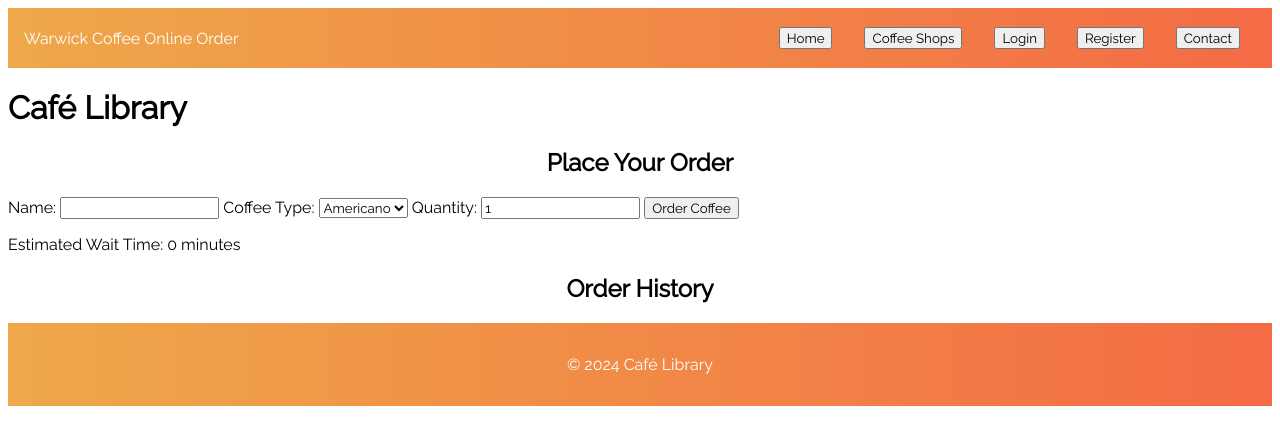
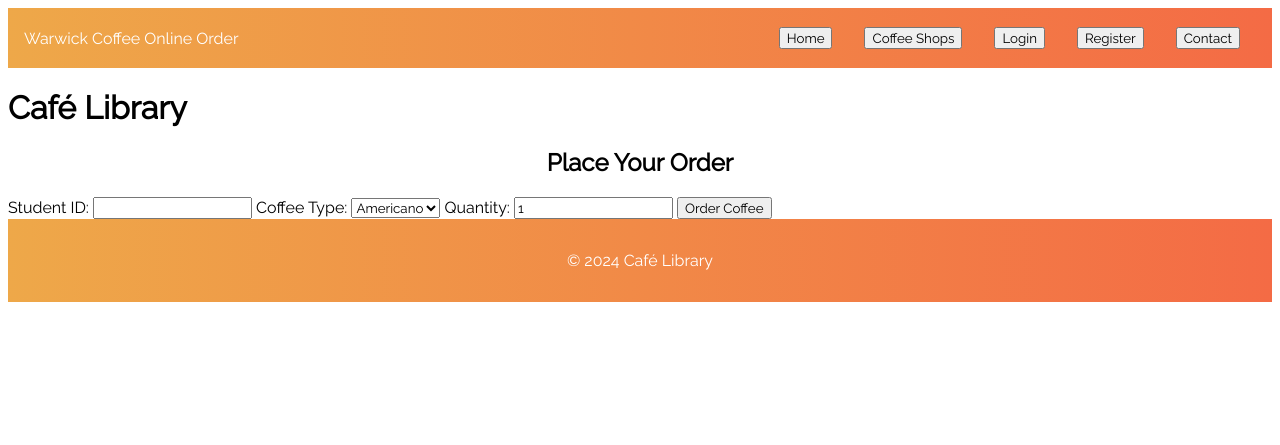
Before and after one commit to barbielin/warwickwmg, a Flask app: page /orderform in a window 1280 px wide. Shown: the top 445 px of the page. Run offline with Flask 3, Linux system fonts and the light colour scheme.

Commit message:
Add files via upload

```diff
--- a/WM9A4 u5528680/app.py
+++ b/WM9A4 u5528680/app.py
@@ -25,7 +25,6 @@
     db = getattr(g, "_database", None)
     if db is not None:
         db.close()
-
 
 # Each @app.route(...) indicates a URL.
 # Using that URL causes the function immediately after the @app.route(...) line to run.
@@ -84,12 +83,12 @@
 @app.route('/login', methods=['GET', 'POST'])
 def login():
     if request.method == 'POST':
-        email = request.form['email']
+        student_id = request.form['student_id']
         password = request.form['psw']
 
         db = get_db_connection()
         cursor = db.cursor()
-        cursor.execute('SELECT password FROM users WHERE email = ?', (email,))
+        cursor.execute('SELECT password FROM users WHERE student_id = ?', (student_id,))
         user = cursor.fetchone()
 
         if user and user[0] == password:
@@ -129,27 +128,43 @@
 def orderform():
     return render_template('orderform.html')
 
+
+
 # Route to display the order form
 @app.route('/place_order', methods=['GET'])
 def show_order_form():
     return render_template('order_form.html')
 
+def predict_waiting_time(orders_ahead):
+    average_prep_time = 5  # Average preparation time per order in minutes
+    return average_prep_time * orders_ahead
+
 # Route to handle form submission and store order in the database
 @app.route('/place_order', methods=['POST'])
 def place_order():
     # Retrieve order details from the form
-    name = request.form['name']
+    student_id = request.form['student_id']
     coffee_type = request.form['coffee_type']
     quantity = request.form['quantity']
+    # Insert order details into the database
+    if request.method == 'POST':
+        if 'orders_ahead' not in session:
+            session['orders_ahead'] = 0  # Initialize if not set
+        session['orders_ahead'] += 1  # Increment orders ahead for each order placed
 
-    # Insert order details into the database
+        # Calculate waiting time
+        average_prep_time = 5  # Average preparation time per order in minutes
+        waiting_time = session['orders_ahead'] * average_prep_time
+        # Here you would normally insert the order details into your database
+        flash(f'Order placed successfully! Estimated waiting time is {waiting_time} minutes.')
+
     try:
         conn = get_db_connection()
         cursor = conn.cursor()
-        cursor.execute('INSERT INTO CafeLibraryOrder (name, coffee_type, quantity) VALUES (?, ?, ?)',
-                       (name, coffee_type, quantity))
+        cursor.execute('INSERT INTO CafeLibraryOrder (student_id, coffee_type, quantity) VALUES (?, ?, ?)',
+                       (student_id, coffee_type, quantity))
         conn.commit()
-        flash('Order placed successfully!')
+
     except sqlite3.Error as e:
         flash('Failed to place order: ' + str(e))
     finally:
@@ -165,7 +180,7 @@
     try:
         conn = get_db_connection()
         cursor = conn.cursor()
-        cursor.execute('SELECT name, coffee_type, quantity FROM CafeLibraryOrder')
+        cursor.execute('SELECT student_id, coffee_type, quantity FROM CafeLibraryOrder')
         orders = cursor.fetchall()
     except sqlite3.Error as e:
         flash('Failed to retrieve order history: ' + str(e))
@@ -179,10 +194,11 @@
 @app.route('/show_order')
 def show_order():
     # Retrieve order details from the request
-    name = request.args.get('name')
+    student_id = request.args.get('student_id')
     coffee_type = request.args.get('coffee_type')
     quantity = request.args.get('quantity')
-    return render_template('show_order.html', name=name, coffee_type=coffee_type, quantity=quantity)
+    return render_template('show_order.html', student_id=student_id, coffee_type=coffee_type, quantity=quantity)
+
 
 if __name__ == "__main__":
     init_db()
--- a/WM9A4 u5528680/templates/login.html
+++ b/WM9A4 u5528680/templates/login.html
@@ -40,8 +40,8 @@
             <h1>Login</h1>
             <p>Please fill in this form to login.</p>
             <hr>
-            <label for="email"><b>Email</b></label>
-            <input type="text" placeholder="Enter Email" name="email" id="email" required>
+            <label for="student_id"><b>Student ID</b></label>
+            <input type="text" placeholder="Enter Student ID" name="student_id" id="student_id" required>
             <label for="psw"><b>Password</b></label>
             <input type="password" placeholder="Enter Password" name="psw" id="psw" required>
             <hr>
--- a/WM9A4 u5528680/templates/orderform.html
+++ b/WM9A4 u5528680/templates/orderform.html
@@ -6,23 +6,6 @@
     <meta name="viewport" content="width=device-width, initial-scale=1.0">
     <link rel="stylesheet" href="{{ url_for('static', filename='css/style.css') }}">
     <title>Café Library Online Order</title>
-    <script>
-        // JavaScript to calculate and update estimated wait time
-        document.addEventListener('DOMContentLoaded', function () {
-            const form = document.getElementById('orderForm');
-            const waitTimeDisplay = document.getElementById('waitTime');
-
-            form.addEventListener('input', updateWaitTime);
-
-            function updateWaitTime() {
-                const quantity = parseInt(form.quantity.value, 10) || 1;
-                const preparationTimePerItem = 5; // in minutes per item (you can adjust this)
-
-                const estimatedWaitTime = quantity * preparationTimePerItem;
-                waitTimeDisplay.textContent = `${estimatedWaitTime} minutes`;
-            }
-        });
-    </script>
 </head>
 
 <body>
@@ -35,11 +18,21 @@
             <div class='menu-button'></div>
         </label>
         <ul class="menu">
-            <li><form action="/home"><button type="submit">Home</button></form></li>
-            <li><form action="/CoffeeShops"><button type="submit">Coffee Shops</button></form></li>
-            <li><form action="/login"><button type="submit">Login</button></form></li>
-            <li><form action="/register"><button type="submit">Register</button></form></li>
-            <li><form action="/Contact"><button type="submit">Contact</button></form></li>
+            <li>
+                <form action="/home"><button type="submit">Home</button></form>
+            </li>
+            <li>
+                <form action="/CoffeeShops"><button type="submit">Coffee Shops</button></form>
+            </li>
+            <li>
+                <form action="/login"><button type="submit">Login</button></form>
+            </li>
+            <li>
+                <form action="/register"><button type="submit">Register</button></form>
+            </li>
+            <li>
+                <form action="/Contact"><button type="submit">Contact</button></form>
+            </li>
         </ul>
     </section>
 
@@ -50,8 +43,8 @@
         <section id="place_order">
             <h2>Place Your Order</h2>
             <form action="/place_order" method="post">
-                <label for="name">Name:</label>
-                <input type="text" id="name" name="name" required>
+                <label for="student_id">Student ID:</label>
+                <input type="text" id="student_id" name="student_id" required>
 
                 <label for="coffeeType">Coffee Type:</label>
                 <select id="coffeeType" name="coffee_type" required>
@@ -66,15 +59,6 @@
                 <button type="submit">Order Coffee</button>
             </form>
 
-            <p>Estimated Wait Time: <span id="waitTime">0 minutes</span></p>
-        </section>
-        <section id="orderHistory">
-            <h2>Order History</h2>
-            <ul>
-                {% for order in orders %}
-                <li>Name: {{ order['name'] }}, Coffee Type: {{ order['coffee_type'] }}, Quantity: {{ order['quantity'] }}</li>
-                {% endfor %}
-            </ul>
         </section>
     </main>
 
--- a/WM9A4 u5528680/templates/show_order.html
+++ b/WM9A4 u5528680/templates/show_order.html
@@ -10,7 +10,7 @@
     <ul>
         {% if orders %}
         <li>
-            <p>Name: {{ orders[0][0] }}</p>
+            <p>Student ID: {{ orders[0][0] }}</p>
             <p>Coffee Type: {{ orders[0][1] }}</p>
             <p>Quantity: {{ orders[0][2] }}</p>
         </li>
```
Also changed, not shown: WM9A4 u5528680/templates/order_history.html (+9 -3 lines), WM9A4 u5528680/pma_CoffeeOrder.db.
